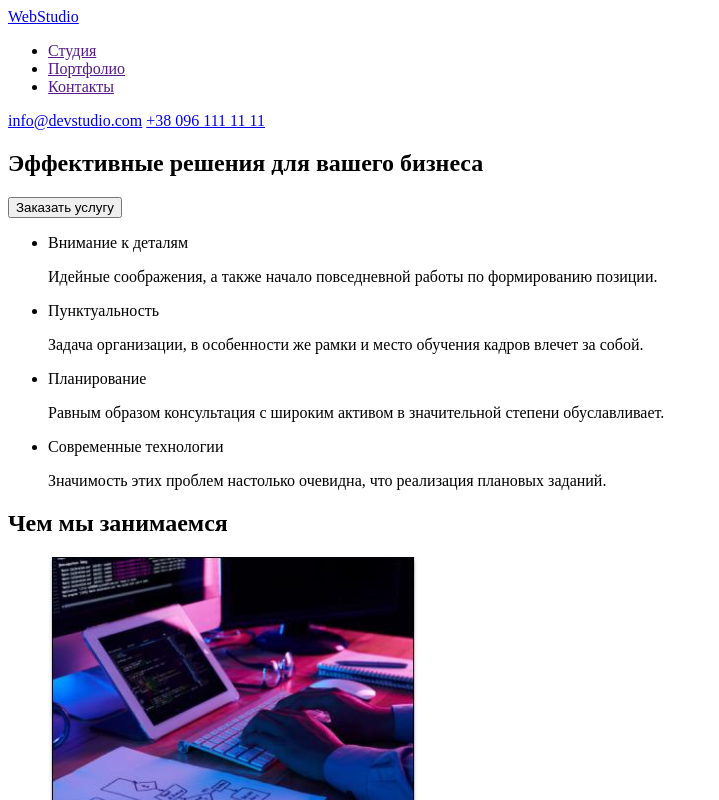
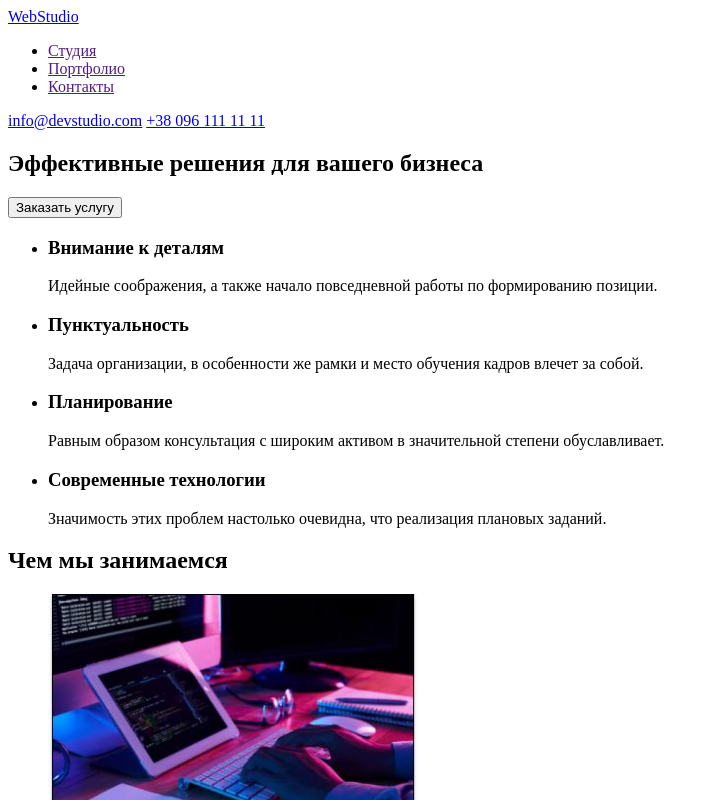
Before and after one commit to Dapelex/-my-Home-work-1, a plain HTML site: page index.html in a window 1280 px wide. Shown: the top 800 px of the page, without its empty margins (0-719 px from the left). Drawn offline with Linux system fonts and the light colour scheme.

Commit message:
Update index.html

```diff
--- a/index.html
+++ b/index.html
@@ -9,7 +9,7 @@
 <body>
     <header>
         <nav>
-            <a href="/" lang="en"><span>Web</span><span>Studio</span> </a>
+            <a href="/" lang="en">WebStudio</a>
             <ul>
                 <li>
                     <a href="">Студия</a>
@@ -34,20 +34,20 @@
             <h2 hidden>About us</h2>
             <ul>
                 <li>
-                    <p>Внимание к деталям</p>
-                    <span>Идейные соображения, а также начало повседневной работы по формированию позиции.</span>
+                    <h3>Внимание к деталям</h3>
+                    <p>Идейные соображения, а также начало повседневной работы по формированию позиции.</p>
                 </li>
                 <li>
-                    <p>Пунктуальность</p>
-                    <span>Задача организации, в особенности же рамки и место обучения кадров влечет за собой.</span>
+                    <h3>Пунктуальность</h3>
+                    <p>Задача организации, в особенности же рамки и место обучения кадров влечет за собой.</p>
                 </li>
                 <li>
-                    <p>Планирование</p>
-                    <span>Равным образом консультация с широким активом в значительной степени обуславливает.</span>
+                    <h3>Планирование</h3>
+                    <p>Равным образом консультация с широким активом в значительной степени обуславливает.</p>
                 </li>
                 <li>
-                    <p>Современные технологии</p>
-                    <span>Значимость этих проблем настолько очевидна, что реализация плановых заданий.</span>
+                    <h3>Современные технологии</h3>
+                    <p>Значимость этих проблем настолько очевидна, что реализация плановых заданий.</p>
                 </li>
             </ul>
         </section>
@@ -107,7 +107,7 @@
         </section>
     </main>
     <footer>
-        <h2 lang="en">WebStudio</h2>
+        <a href="\">WebStudio</a>
         <address>
             <ul>
                 <li>
```
